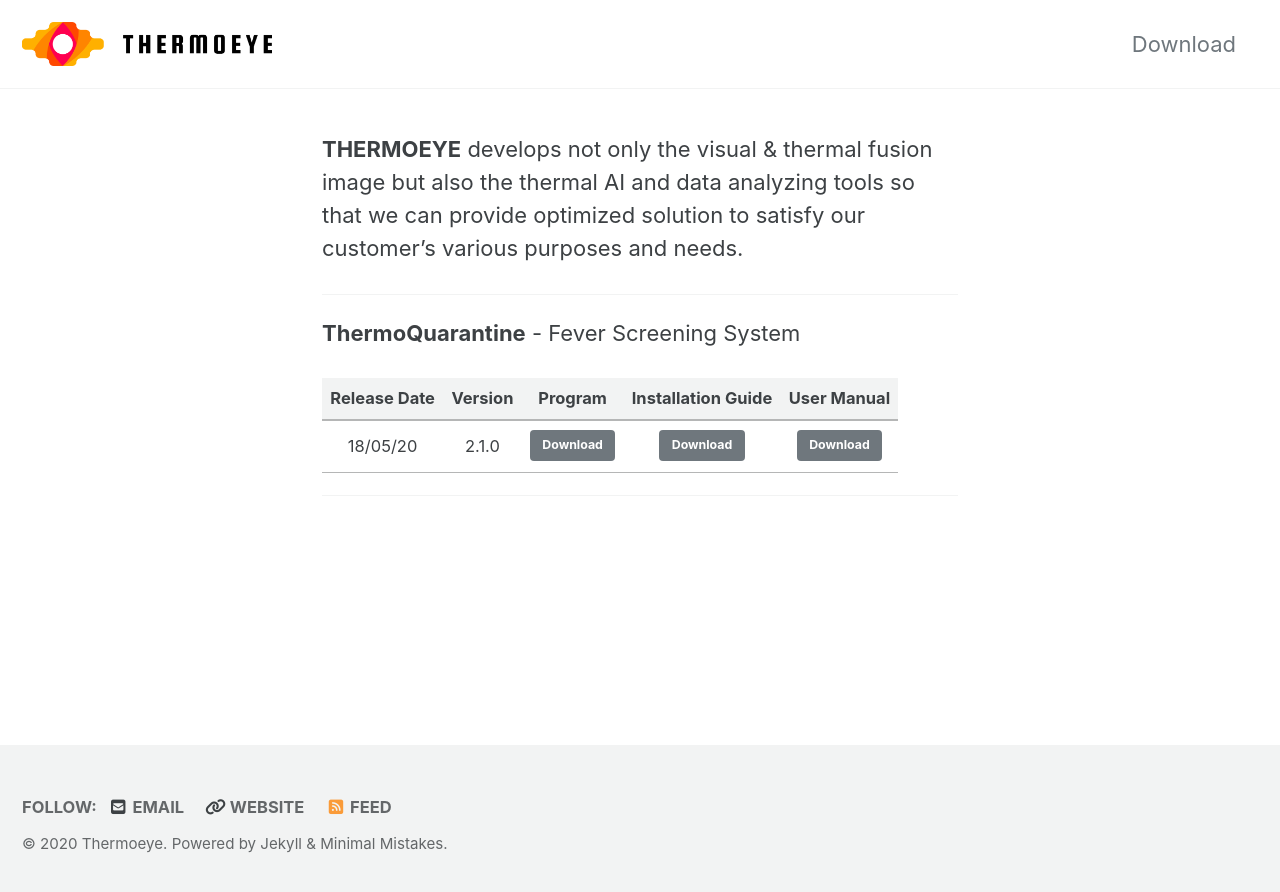
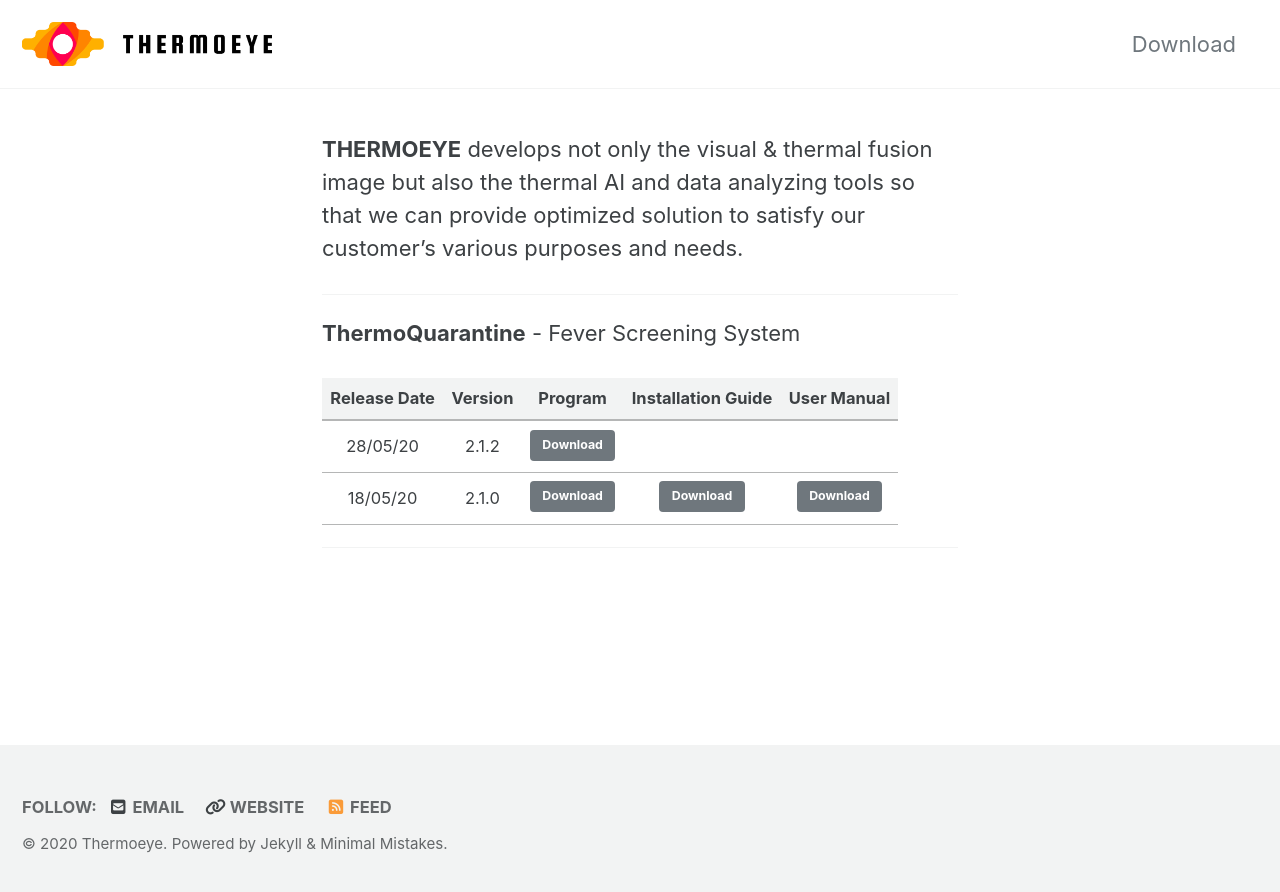
Before and after one commit to ThermoEye/ThermoEye.github.io, a Jekyll site: the page built from _pages/download.md, in a window 1280 px wide. Shown: the top 892 px of the page. Built offline with Jekyll 4.4.1, drawn with Linux system fonts in a browser that asks for light colours; cached includes are drawn as plain includes; nearby versions of some CDN libraries.

Commit message:
Upload Setup File 2.1.2

```diff
--- a/_pages/download.md
+++ b/_pages/download.md
@@ -19,6 +19,7 @@
 
 | Release Date | Version | Program | Installation Guide | User Manual |
 |:---------:|:---------:|:---------:|:---------:|:---------:|
+| 28/05/20 | 2.1.2 | <a href="https://docs.google.com/uc?export=download&id=161e6fGMbU17y-JJGgGe3Yx5ddjgZYfdC" class="btn btn--primary">Download</a> | |  |
 | 18/05/20 | 2.1.0 | <a href="https://docs.google.com/uc?export=download&id=1M86qxJPFL2PlJ8QW53Cnxh4HBAQpUZau" class="btn btn--primary">Download</a> |<a href="https://docs.google.com/uc?export=download&id=1M86qxJPFL2PlJ8QW53Cnxh4HBAQpUZau" class="btn btn--primary">Download</a>  | <a href="https://docs.google.com/uc?export=download&id=1M86qxJPFL2PlJ8QW53Cnxh4HBAQpUZau" class="btn btn--primary">Download</a>  |
 
 ---
```
